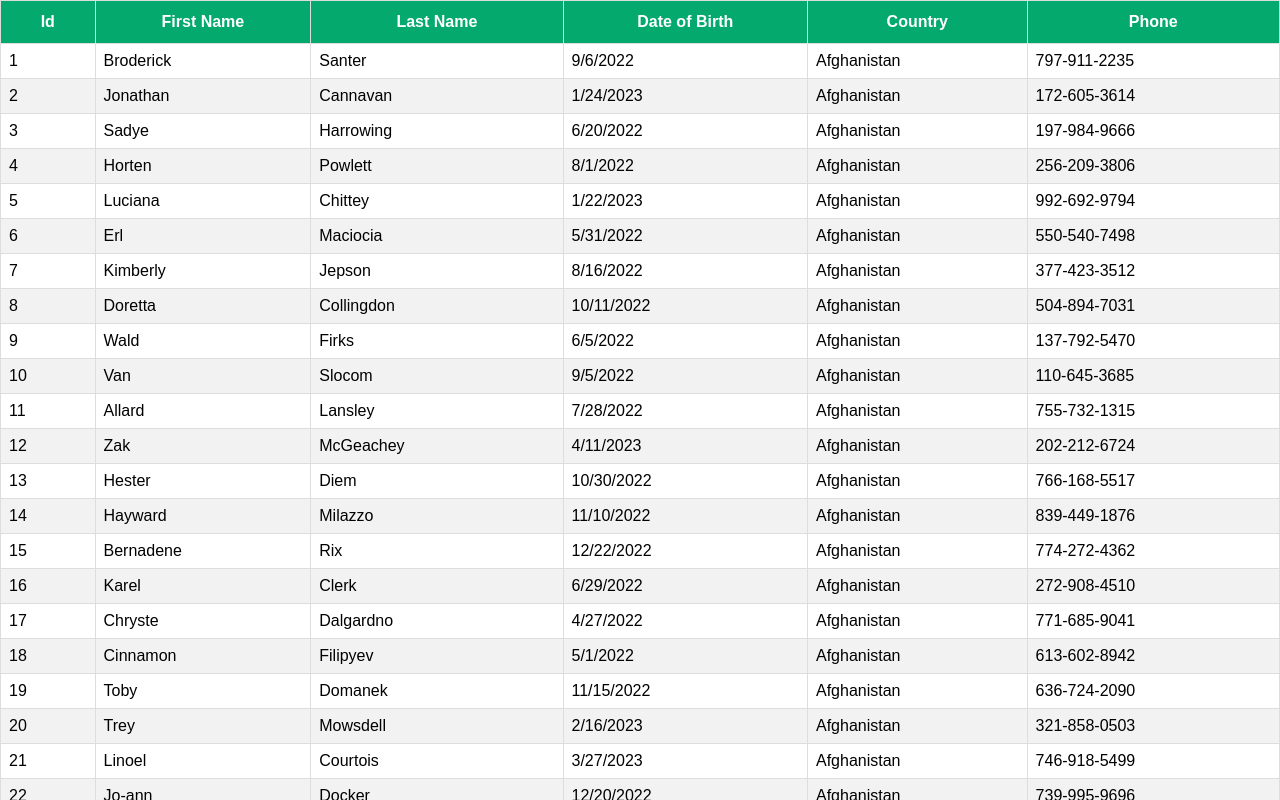
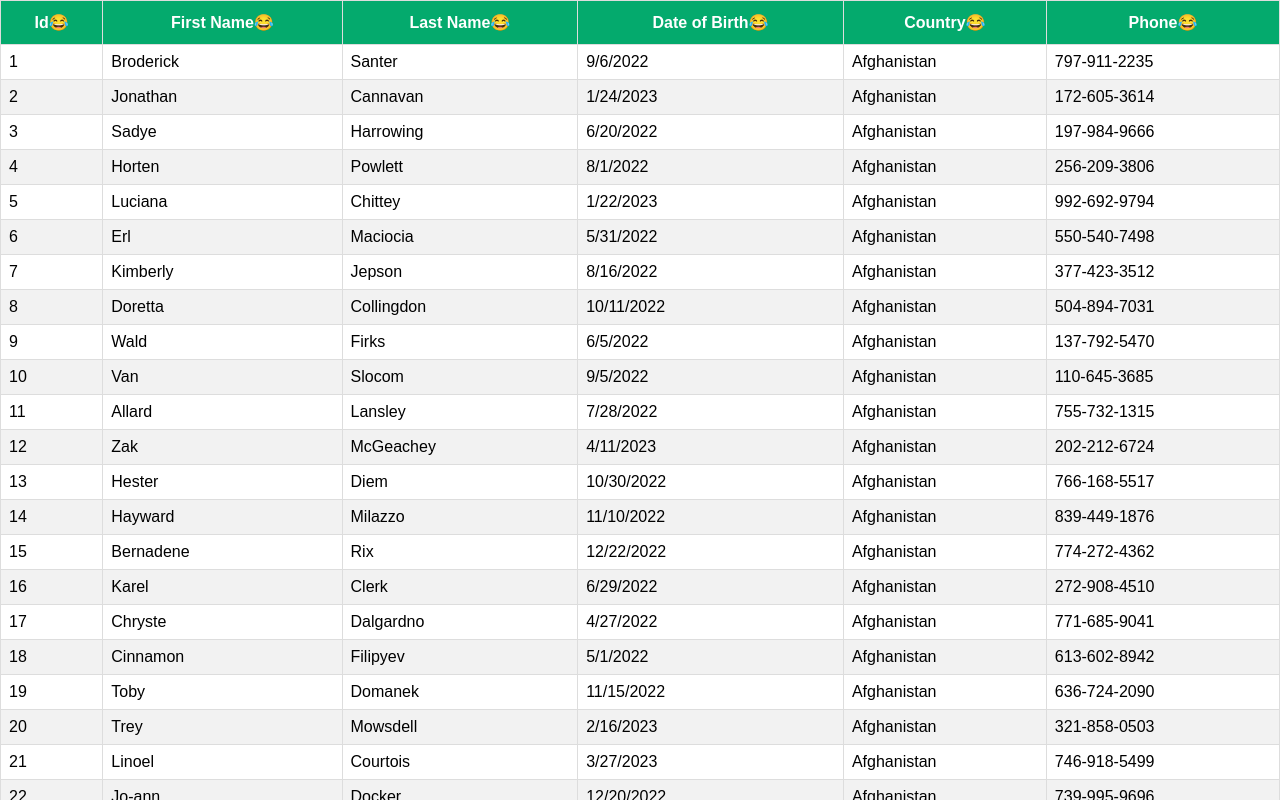
Before and after one commit to Haybuka/React-combo, a React (Create React App) app: page / in a window 1280 px wide. Shown: the top 800 px of the page. Built offline with nearby package versions, Linux system fonts and the light colour scheme.

Commit message:
Sorting tables, SortingTable component

```diff
--- a/src/App.js
+++ b/src/App.js
@@ -1,11 +1,13 @@
 // import logo from './logo.svg';
 // import "./App.css";
 import BasicTable from "./components/ReactTable/BasicTable";
+import SortingTable from "./components/ReactTable/SortingTable";
 
 function App() {
   return (
     <div className="App">
-      <BasicTable />
+      {/* <BasicTable /> */}
+      <SortingTable />
     </div>
   );
 }
--- /dev/null
+++ b/src/components/ReactTable/SortingTable.js
@@ -0,0 +1,77 @@
+import React, { useMemo } from "react";
+import { useTable,useSortBy } from "react-table";
+import { COLUMNS, GROUPED_COLUMNS } from "./columns";
+import MOCK_DATA from "../MOCK_DATA.json";
+import "./table.css";
+const SortingTable = () => {
+  const columns = useMemo(() => COLUMNS, []);
+  const data = useMemo(() => MOCK_DATA, []);
+  const {
+    getTableProps,
+    getTableBodyProps,
+    headerGroups,
+    rows,
+    prepareRow,
+    footerGroups,
+  } = useTable({
+    columns,
+    data,
+  },useSortBy);
+
+
+
+  return (
+    <div>
+      {/* //pass in getTableProps */}
+      <table {...getTableProps()}>
+        {/* Header group goes into the head */}
+        <thead>
+          {headerGroups.map((headerGroup) => (
+            <tr {...headerGroup.getHeaderGroupProps()}>
+              {headerGroup.headers.map((column) => (
+                //Header property coming from Header column in imported.
+                <th {...column.getHeaderProps(column.getSortByToggleProps())}>
+                {column.render("Header")}
+                 <span>
+                    {column.isSorted ? (column.isSortedDesc ? "👍" : "👇") :"😂"}
+                 </span>
+                </th>
+              ))}
+            </tr>
+          ))}
+        </thead>
+        {/* //pass in getTableBodyProps */}
+
+        <tbody {...getTableBodyProps()}>
+          {/* row goes into the table body */}
+
+          {rows.map((row) => {
+            //in other to prepare the row
+            prepareRow(row);
+            return (
+              <tr {...row.getRowProps()}>
+                {row.cells.map((cell) => {
+                  return (
+                    <td {...cell.getCellProps()}>{cell.render("Cell")}</td>
+                  );
+                })}
+              </tr>
+            );
+          })}
+        </tbody>
+        <tfoot>
+          {footerGroups.map((footerGroup) => (
+            <tr {...footerGroup.getFooterGroupProps()}>
+              {footerGroup.headers.map((column) => (
+                //Header property coming from Header column in imported.
+                <td {...column.getFooterProps()}> {column.render("Footer")}</td>
+              ))}
+            </tr>
+          ))}
+        </tfoot>
+      </table>
+    </div>
+  );
+};
+
+export default SortingTable;
```
